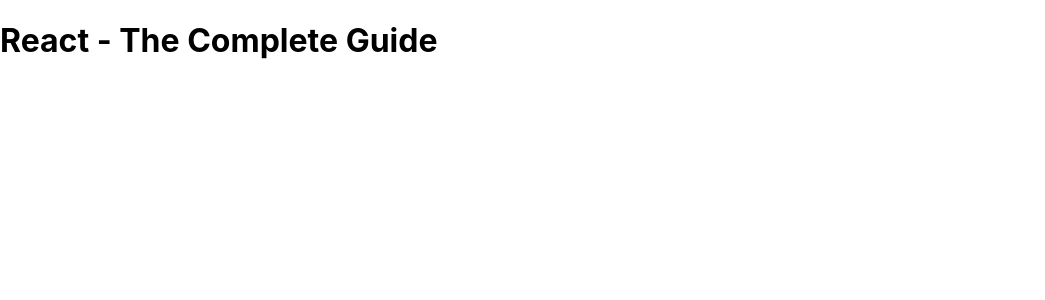
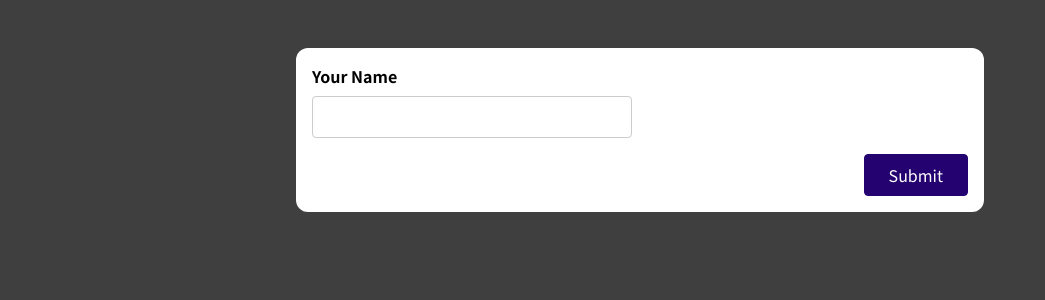
Before and after one commit to Adri-Antanon/React-TheCompleGuide, a JavaScript app: page / in a window 1280 px wide. Shown: the top 300 px of the page, without its empty margins (0-1045 px from the left). Built offline with nearby package versions, Linux system fonts and the light colour scheme.

Commit message:
feat: :star: starting setup

```diff
--- a/src/App.js
+++ b/src/App.js
@@ -1,5 +1,11 @@
+import SimpleInput from './components/SimpleInput';
+
 function App() {
-  return <h1>React - The Complete Guide</h1>;
+  return (
+    <div className="app">
+      <SimpleInput />
+    </div>
+  );
 }
 
 export default App;
--- /dev/null
+++ b/src/components/SimpleInput.js
@@ -0,0 +1,15 @@
+const SimpleInput = (props) => {
+  return (
+    <form>
+      <div className='form-control'>
+        <label htmlFor='name'>Your Name</label>
+        <input type='text' id='name' />
+      </div>
+      <div className="form-actions">
+        <button>Submit</button>
+      </div>
+    </form>
+  );
+};
+
+export default SimpleInput;
--- a/src/index.css
+++ b/src/index.css
@@ -1,13 +1,102 @@
+@import url('https://fonts.googleapis.com/css2?family=Noto+Sans+JP:wght@400;700&display=swap');
+
+* {
+  box-sizing: border-box;
+}
+
+html {
+  font-family: 'Noto Sans JP', sans-serif;
+}
+
 body {
   margin: 0;
-  font-family: -apple-system, BlinkMacSystemFont, 'Segoe UI', 'Roboto', 'Oxygen',
-    'Ubuntu', 'Cantarell', 'Fira Sans', 'Droid Sans', 'Helvetica Neue',
-    sans-serif;
-  -webkit-font-smoothing: antialiased;
-  -moz-osx-font-smoothing: grayscale;
+  background-color: #3f3f3f;
 }
 
-code {
-  font-family: source-code-pro, Menlo, Monaco, Consolas, 'Courier New',
-    monospace;
+.app {
+  width: 90%;
+  max-width: 43rem;
+  padding: 1rem;
+  border-radius: 12px;
+  background-color: white;
+  margin: 3rem auto;
 }
+
+.form-control {
+  margin-bottom: 1rem;
+}
+
+.form-control input,
+.form-control label {
+  display: block;
+}
+
+.form-control label {
+  font-weight: bold;
+  margin-bottom: 0.5rem;
+}
+
+.form-control input,
+.form-control select {
+  font: inherit;
+  padding: 0.5rem;
+  border-radius: 4px;
+  border: 1px solid #ccc;
+  width: 20rem;
+  max-width: 100%;
+}
+
+.form-control input:focus {
+  outline: none;
+  border-color: #240370;
+  background-color: #e0d4fd;
+}
+
+.control-group {
+  display: flex;
+  column-gap: 1rem;
+  flex-wrap: wrap;
+}
+
+.control-group .form-control {
+  min-width: 15rem;
+  flex: 1;
+}
+
+button {
+  font: inherit;
+  background-color: #240370;
+  color: white;
+  border: 1px solid #240370;
+  padding: 0.5rem 1.5rem;
+  border-radius: 4px;
+  cursor: pointer;
+}
+
+button:hover,
+button:active {
+  background-color: #33059e;
+  border-color: #33059e;
+}
+
+.form-actions {
+  text-align: right;
+}
+
+.form-actions button {
+  margin-left: 1rem;
+}
+
+.invalid input {
+  border: 1px solid #b40e0e;
+  background-color: #fddddd;
+}
+
+.invalid input:focus {
+  border-color: #ff8800;
+  background-color: #fbe8d2;
+}
+
+.error-text {
+  color: #b40e0e;
+}
```
Also changed, not shown: src/components/BasicForm.js (added, +25 -0 lines), src/index.js (+5 -5 lines).
